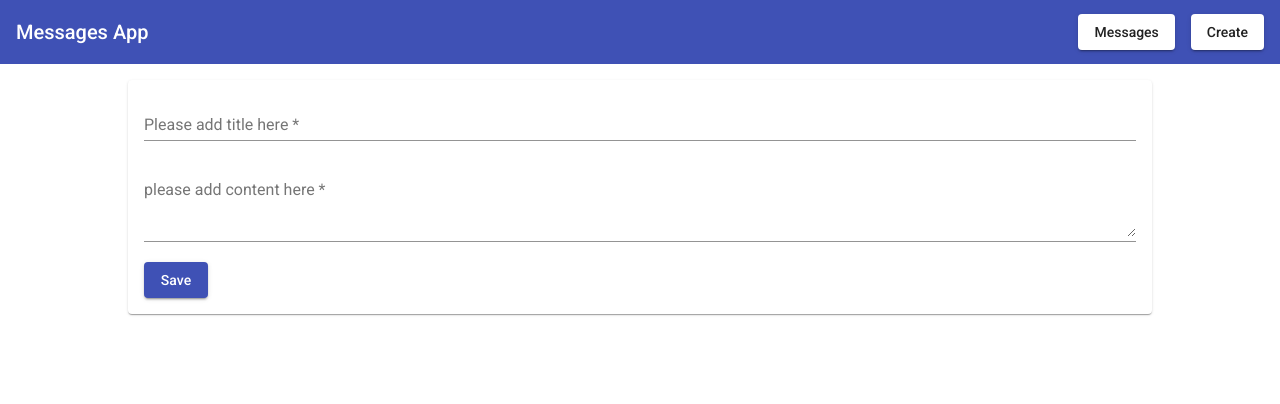
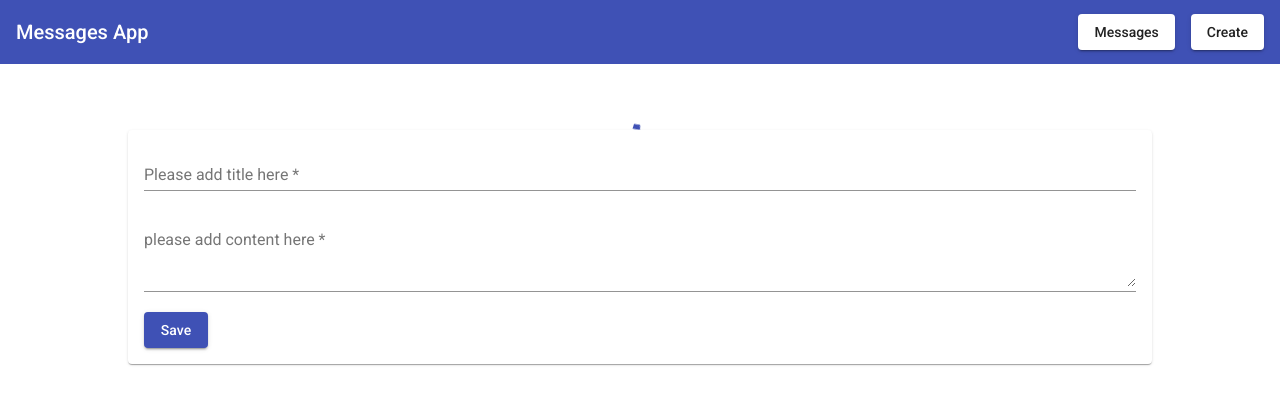
Before and after one commit to Sarfarazsajjad/MEAN-Workshop-Angular, an Angular app: page /edit/1 in a window 1280 px wide. Shown: the top 404 px of the page. Built offline with nearby package versions, Linux system fonts and the light colour scheme; no server answers.

Commit message:
Angular Material mat-spinner component added through its module, and added and removed from our view components with ngIf structural directive and a local boolean variable enabling before starting an asyn process and disabling at completion of async process.

```diff
--- a/src/app/app.module.ts
+++ b/src/app/app.module.ts
@@ -16,8 +16,9 @@ import {MatInputModule} from '@angular/material/input';
 import {MatCardModule} from '@angular/material/card';
 import {MatButtonModule} from '@angular/material/button';
 import {MatToolbarModule} from '@angular/material/toolbar';
-import {MatExpansionModule} from '@angular/material/expansion'
-import {HttpClientModule} from '@angular/common/http'
+import {MatExpansionModule} from '@angular/material/expansion';
+import {MatProgressSpinnerModule} from '@angular/material/progress-spinner';
+import {HttpClientModule} from '@angular/common/http';
 import { routesModule } from './app-routes.module';
 import { PageNotFoundComponent } from './page-not-found/page-not-found.component';
 
@@ -41,6 +42,7 @@ import { PageNotFoundComponent } from './page-not-found/page-not-found.component
     MatButtonModule,
     MatToolbarModule,
     MatExpansionModule,
+    MatProgressSpinnerModule,
     HttpClientModule
   ],
   providers: [],
--- a/src/app/posts/post-create/post-create.component.css
+++ b/src/app/posts/post-create/post-create.component.css
@@ -1,3 +1,6 @@
 mat-form-field, textarea{
   width: 100%;
 }
+mat-spinner {
+  margin: auto;
+}
--- a/src/app/posts/post-create/post-create.component.html
+++ b/src/app/posts/post-create/post-create.component.html
@@ -1,3 +1,4 @@
+<mat-spinner diameter="50" *ngIf="isLoading"></mat-spinner>
 <mat-card>
   <form (submit)="onSavePost(postForm)" #postForm="ngForm">
     <mat-form-field>
--- a/src/app/posts/post-create/post-create.component.ts
+++ b/src/app/posts/post-create/post-create.component.ts
@@ -19,6 +19,7 @@ export class PostCreateComponent implements OnInit {
     title: null,
     content: null
   };
+  isLoading = false;
 
   constructor(public postsService: PostsService, public route: ActivatedRoute) { }
   onSavePost(form: NgForm) {
@@ -46,8 +47,10 @@ export class PostCreateComponent implements OnInit {
       if (paramMap.has('postId')){
         this.mode = 'edit';
         this.postId = paramMap.get('postId');
+        this.isLoading = true;
         this.postsService.getPost(this.postId).subscribe((post: Post) => {
           this.post = post;
+          this.isLoading = false;
         });
       } else {
         this.mode = 'create';
--- a/src/app/posts/post-list/post-list.component.css
+++ b/src/app/posts/post-list/post-list.component.css
@@ -6,3 +6,7 @@
 .info-text{
   text-align: center;
 }
+
+mat-spinner {
+  margin: auto;
+}
--- a/src/app/posts/post-list/post-list.component.html
+++ b/src/app/posts/post-list/post-list.component.html
@@ -1,3 +1,4 @@
+<mat-spinner diameter="50" *ngIf="isLoading"></mat-spinner>
 <mat-accordion multi="true" *ngIf="posts.length">
   <mat-expansion-panel *ngFor="let post of posts">
     <mat-expansion-panel-header>
--- a/src/app/posts/post-list/post-list.component.ts
+++ b/src/app/posts/post-list/post-list.component.ts
@@ -14,11 +14,14 @@ export class PostListComponent implements OnDestroy, OnInit {
   posts: Post[] = [];
   private postSubscription: Subscription;
   constructor(public postService: PostsService) { }
+  isLoading = false;
 
   ngOnInit() {
+    this.isLoading = true;
     this.postSubscription = this.postService.getPostUpdateListner().subscribe(
       (posts: Post[]) => {
         this.posts = posts;
+        this.isLoading = false;
       }
     );
     this.postService.getPosts();
```
